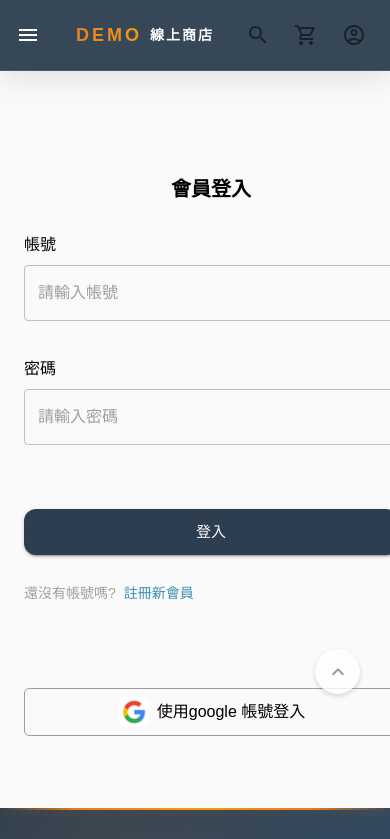
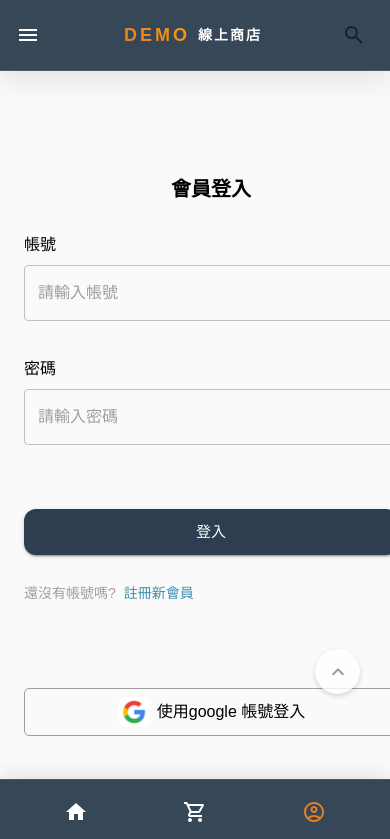
Before and after one commit to austin72905/ecommerce-frontend, a Next.js app: page /login in a window 390 px wide. Shown: the top 839 px of the page. Built offline with nearby package versions, Linux system fonts and the light colour scheme.

Commit message:
feat(ui): 手機板頂部的nav 改成出現在底部

```diff
--- /dev/null
+++ b/components/layout/bottom-nav.tsx
@@ -0,0 +1,135 @@
+import { AppBar, Badge, Box, IconButton, Toolbar, useTheme, useMediaQuery, alpha } from '@mui/material';
+import { useRouter } from 'next/router';
+import ShoppingCartOutlinedIcon from '@mui/icons-material/ShoppingCartOutlined';
+import AccountCircleOutlinedIcon from '@mui/icons-material/AccountCircleOutlined';
+import HomeIcon from '@mui/icons-material/Home';
+import { Avatar } from '@mui/material';
+import { useCartStore, userUserInfoStore } from '@/store/store';
+
+export default function BottomNav() {
+    const router = useRouter();
+    const theme = useTheme();
+    const isMobile = useMediaQuery(theme.breakpoints.down('md')); // md 以下視為手機版
+
+    const cartContent = useCartStore(state => state.cartContent);
+    const userInfo = userUserInfoStore((state) => state.userInfo);
+    const isLogin = userInfo !== null;
+
+    const goToHome = () => {
+        router.push('/');
+    };
+
+    const goToCart = () => {
+        router.push('/cart');
+    };
+
+    const goToAccount = () => {
+        if (isLogin) {
+            router.push('/user');
+        } else {
+            router.push('/login');
+        }
+    };
+
+    // 只在手機版顯示
+    if (!isMobile) {
+        return null;
+    }
+
+    return (
+        <AppBar
+            position="fixed"
+            sx={{
+                top: 'auto',
+                bottom: 0,
+                backgroundColor: alpha('#2C3E50', 0.95),
+                backdropFilter: 'blur(20px)',
+                borderTop: '1px solid rgba(255, 255, 255, 0.1)',
+                boxShadow: '0 -4px 20px rgba(0, 0, 0, 0.1)',
+                zIndex: 1100
+            }}
+        >
+            <Toolbar
+                sx={{
+                    display: 'flex',
+                    justifyContent: 'space-around',
+                    alignItems: 'center',
+                    minHeight: '64px !important',
+                    px: 2
+                }}
+            >
+                {/* 首頁 */}
+                <IconButton
+                    onClick={goToHome}
+                    sx={{
+                        color: router.pathname === '/' ? '#E67E22' : 'white',
+                        flexDirection: 'column',
+                        gap: 0.5,
+                        '&:hover': {
+                            backgroundColor: alpha('#E67E22', 0.1)
+                        }
+                    }}
+                >
+                    <HomeIcon />
+                </IconButton>
+
+                {/* 購物車 */}
+                <IconButton
+                    onClick={goToCart}
+                    sx={{
+                        color: router.pathname === '/cart' ? '#E67E22' : 'white',
+                        flexDirection: 'column',
+                        gap: 0.5,
+                        position: 'relative',
+                        '&:hover': {
+                            backgroundColor: alpha('#E67E22', 0.1)
+                        }
+                    }}
+                >
+                    <Badge
+                        badgeContent={cartContent.length}
+                        max={99}
+                        sx={{
+                            '& .MuiBadge-badge': {
+                                backgroundColor: '#E67E22',
+                                color: 'white',
+                                fontWeight: 'bold',
+                                fontSize: '0.7rem'
+                            }
+                        }}
+                        suppressHydrationWarning
+                    >
+                        <ShoppingCartOutlinedIcon />
+                    </Badge>
+                </IconButton>
+
+                {/* 個人設定 */}
+                <IconButton
+                    onClick={goToAccount}
+                    sx={{
+                        color: router.pathname.startsWith('/user') || router.pathname === '/login' ? '#E67E22' : 'white',
+                        flexDirection: 'column',
+                        gap: 0.5,
+                        '&:hover': {
+                            backgroundColor: alpha('#E67E22', 0.1)
+                        }
+                    }}
+                >
+                    {isLogin && userInfo?.picture ? (
+                        <Avatar
+                            src={userInfo.picture}
+                            alt="user picture"
+                            sx={{
+                                width: '28px',
+                                height: '28px',
+                                border: '2px solid #E67E22'
+                            }}
+                        />
+                    ) : (
+                        <AccountCircleOutlinedIcon />
+                    )}
+                </IconButton>
+            </Toolbar>
+        </AppBar>
+    );
+}
--- a/components/layout/layout.tsx
+++ b/components/layout/layout.tsx
@@ -5,7 +5,7 @@ import Container from '@mui/material/Container';
 import { createTheme, ThemeProvider } from '@mui/material/styles';
 import { orange } from '@mui/material/colors';
 import Footer from "./footer";
-import { Box } from "@mui/material";
+import { Box, useTheme, useMediaQuery } from "@mui/material";
 import GoToTopButton from "./speed-dial-group";
 import AlertMsg from "../msg/alert-msg";
 import AlertErrorMsg from "../msg/alert-error-msg";
@@ -13,6 +13,7 @@ import Banners from "./banners";
 import { useRouter } from "next/router";
 import NotifyModal from "../notify/notify-modal";
 import { useFirstVisitProductPageStore } from "@/store/store";
+import BottomNav from "./bottom-nav";
 
 interface LayoutProps {
     children: ReactNode
@@ -95,7 +96,8 @@ const customTheme = createTheme({
 })
 
 export default function Layout({ children }: LayoutProps) {
-
+    const theme = useTheme();
+    const isMobile = useMediaQuery(theme.breakpoints.down('md')); // md 以下視為手機版
 
     const hasVisited=useFirstVisitProductPageStore((state) => state.hasVisited);
     const sethasVisited=useFirstVisitProductPageStore((state) => state.sethasVisited);
@@ -116,7 +118,10 @@ export default function Layout({ children }: LayoutProps) {
             <Box sx={{ backgroundColor: 'background.default', minHeight: '100vh' }}>
                 <MainHeader />
                 <Toolbar />
-                <Box sx={{ minHeight: "80vh" }}>
+                <Box sx={{
+                    minHeight: "80vh",
+                    paddingBottom: isMobile ? '80px' : 0 // 為底部導航欄留出空間
+                }}>
                     <Container sx={{
                         px: {
                             md: 5,
@@ -137,7 +142,14 @@ export default function Layout({ children }: LayoutProps) {
                 <AlertMsg />
                 <AlertErrorMsg />
 
-                <Footer />
+                {/* 底部導航欄 - 只在手機版顯示 */}
+                <BottomNav />
+
+                <Box sx={{
+                    paddingBottom: isMobile ? '80px' : 0 // 為底部導航欄留出空間
+                }}>
+                    <Footer />
+                </Box>
             </Box>
         </ThemeProvider>
 
--- a/components/layout/main-header.tsx
+++ b/components/layout/main-header.tsx
@@ -14,13 +14,16 @@ import AccountCircleOutlinedIcon from '@mui/icons-material/AccountCircleOutlined
 
 import { ChangeEvent, useEffect, useState } from 'react';
 import { useRouter } from 'next/router';
-import { Avatar, Badge, Button, FormControl, InputAdornment, InputBase, MenuItem, Paper, Select, SelectChangeEvent, TextField, alpha } from '@mui/material';
+import { Avatar, Badge, Button, FormControl, InputAdornment, InputBase, MenuItem, Paper, Select, SelectChangeEvent, TextField, alpha, useTheme, useMediaQuery } from '@mui/material';
 
 import SideNavBar, { useOpenState } from './sidebar';
 import { useCartStore, userUserInfoStore } from '@/store/store';
 import UserMenu from './user-menu';
 
 export default function MainHeader() {
+    const theme = useTheme();
+    const isMobile = useMediaQuery(theme.breakpoints.down('md')); // md 以下視為手機版
+    const isHomePage = useRouter().pathname === '/';
 
     const [isLogin, setIsLogin] = useState<boolean>(false)
     //const isLogin = false;
@@ -71,6 +74,13 @@ export default function MainHeader() {
     const [searchAreaShow, setsearchAreaShow] = useState(false)
 
     const [searchType, setsearchType] = useState("currentPage")
+
+    // 首頁在手機版時自動顯示搜尋欄
+    useEffect(() => {
+        if (isMobile && isHomePage) {
+            setsearchAreaShow(true);
+        }
+    }, [isMobile, isHomePage])
 
     const handleSearchType = (e: SelectChangeEvent<string>) => {
         setsearchType(e.target.value)
@@ -129,9 +139,12 @@ export default function MainHeader() {
                     <Container sx={{ px: 0 }}>
                         <Toolbar sx={{
                             display: "flex",
-                            justifyContent: "space-between",
-                            minHeight: '70px !important'
+                            justifyContent: isMobile && isHomePage ? "center" : "space-between",
+                            minHeight: isMobile && isHomePage ? '60px !important' : '70px !important',
+                            py: isMobile && isHomePage ? 1 : 0
                         }}>
+                            {/* 選單按鈕 - 手機版首頁隱藏 */}
+                            {!(isMobile && isHomePage) && (
                                 <IconButton
                                     size="large"
                                     edge="start"
@@ -156,7 +169,10 @@ export default function MainHeader() {
                                 >
                                     <MenuIcon />
                                 </IconButton>
+                            )}
 
+                            {/* 品牌標題 - 手機版首頁隱藏 */}
+                            {!(isMobile && isHomePage) && (
                                 <Stack direction={"row"}>
                                     <Box sx={{
                                         display: "flex",
@@ -209,8 +225,20 @@ export default function MainHeader() {
                                         </Typography>
                                     </Box>
                                 </Stack>
+                            )}
 
-                            <Box sx={{ display: 'flex', alignItems: "center", gap: 1 }}>
+                            {/* 右側按鈕區域 */}
+                            <Box sx={{
+                                display: 'flex',
+                                alignItems: "center",
+                                gap: 1,
+                                ...(isMobile && isHomePage && {
+                                    width: '100%',
+                                    justifyContent: 'center'
+                                })
+                            }}>
+                                {/* 搜尋按鈕 - 手機版首頁隱藏（因為搜尋欄自動顯示） */}
+                                {!(isMobile && isHomePage) && (
                                     <IconButton
                                         disableRipple
                                         onClick={() => { setsearchAreaShow(u => !u) }}
@@ -225,6 +253,11 @@ export default function MainHeader() {
                                     >
                                         <SearchIcon />
                                     </IconButton>
+                                )}
+
+                                {/* 購物車和個人設定 - 手機版隱藏（移到底部導航欄） */}
+                                {!isMobile && (
+                                    <>
                                         <IconButton
                                             disableRipple
                                             onClick={goToCart}
@@ -305,17 +338,23 @@ export default function MainHeader() {
                                                 sx={{
                                                     ml: 1,
                                                     fontWeight: 500,
-                                            color: '#FFFFFF'
+                                                    color: '#FFFFFF',
+                                                    display: { xs: 'none', sm: 'block' }
                                                 }}
                                             >
                                                 {userInfo?.name}，您好
                                             </Typography>
                                         }
+                                    </>
+                                )}
                             </Box>
                         </Toolbar>
                         {
                             searchAreaShow &&
-                            <Toolbar sx={{ pb: 2 }}>
+                            <Toolbar sx={{
+                                pb: 2,
+                                display: { xs: isHomePage ? 'flex' : 'flex', sm: 'flex' }
+                            }}>
                                 <Box sx={{
                                     display: 'flex',
                                     justifyContent: 'center',
```
Lines whose indentation alone changed are shown as unchanged.
